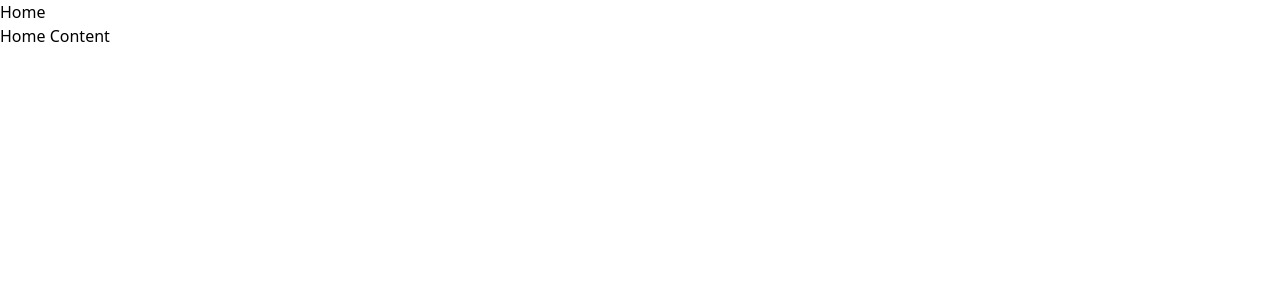
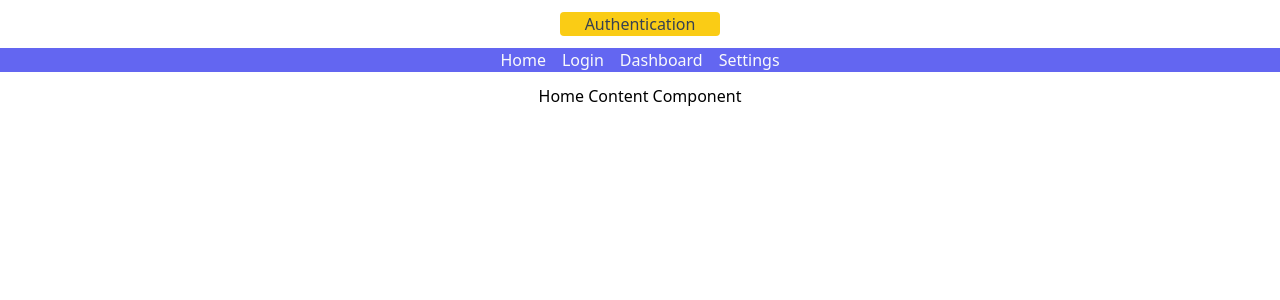
Before and after one commit to sviatlana-vilchynskaya/auth-app, a React (Create React App) app: page / in a window 1280 px wide. Shown: the top 300 px of the page. Built offline with nearby package versions, Linux system fonts and the light colour scheme.

Commit message:
feat: navigation

```diff
--- a/src/App.js
+++ b/src/App.js
@@ -1,31 +1,34 @@
 import './App.css';
-import { useRoutes, Outlet } from 'react-router-dom';
+import { useRoutes } from 'react-router-dom';
+import {
+  HomePage,
+  HomeContent,
+  LoginPage,
+  Settings,
+  Dashboard,
+} from './components/global';
 
 function App() {
   const routes = useRoutes([
     {
       path: '/',
-      element: (
-        <div>
-          Home<Outlet></Outlet>
-        </div>
-      ),
+      element: <HomePage></HomePage>,
       children: [
         {
           index: true,
-          element: <div>Home Content</div>,
+          element: <HomeContent></HomeContent>,
         },
         {
           path: '/login',
-          element: <div>Login</div>,
+          element: <LoginPage></LoginPage>,
         },
         {
           path: '/dashboard',
-          element: <div>Dashboard</div>,
+          element: <Dashboard></Dashboard>,
         },
         {
           path: '/settings',
-          element: <div>Settings</div>,
+          element: <Settings />,
         },
       ],
     },
--- /dev/null
+++ b/src/components/global.js
@@ -0,0 +1,58 @@
+import { Outlet, Link } from 'react-router-dom';
+
+export const LoginPage = () => {
+  return (
+    <div>
+      <h1>Login Component</h1>
+    </div>
+  );
+};
+
+export const HomePage = () => {
+  return (
+    <main>
+      <h1 className="text-center my-3 bg-yellow-400 text-gray-700 w-40 mx-auto rounded">
+        Authentication
+      </h1>
+      <Nav></Nav>
+      <div className="flex justify-center text-center py-3">
+        <Outlet></Outlet>
+      </div>
+    </main>
+  );
+};
+
+export const HomeContent = () => {
+  return (
+    <div>
+      <h1>Home Content Component</h1>
+    </div>
+  );
+};
+
+export const Nav = () => {
+  return (
+    <nav className="flex bg-indigo-500 text-gray-50 gap-4 justify-center">
+      <Link to={'/'}>Home</Link>
+      <Link to={'/login'}>Login</Link>
+      <Link to={'/dashboard'}>Dashboard</Link>
+      <Link to={'/settings'}>Settings</Link>
+    </nav>
+  );
+};
+
+export const Dashboard = () => {
+  return (
+    <div>
+      <h1>Dashboard Component</h1>
+    </div>
+  );
+};
+
+export const Settings = () => {
+  return (
+    <div>
+      <h1>Settings Component</h1>
+    </div>
+  );
+};
```
